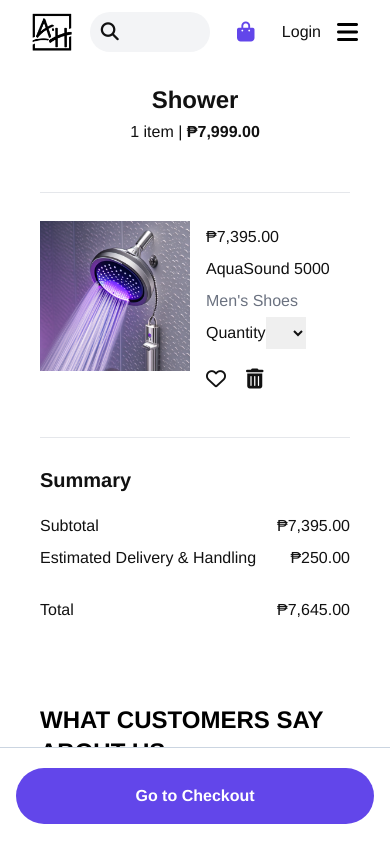
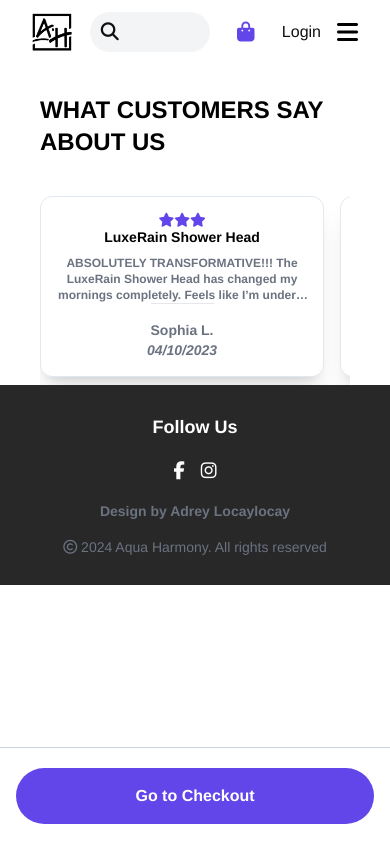
Before and after one commit to japhethh/Aquaharmony, a React (Vite) app: page /cart in a window 390 px wide. Shown: the top 842 px of the page. Built offline with nearby package versions, Linux system fonts and the light colour scheme; a web font is replaced by a local one.

Commit message:
localstorage accurate and currency

```diff
--- a/package.json
+++ b/package.json
@@ -12,6 +12,7 @@
   "dependencies": {
     "react": "^18.2.0",
     "react-dom": "^18.2.0",
+    "react-icons": "^5.1.0",
     "react-paginate": "^8.2.0"
   },
   "devDependencies": {
--- a/src/components/Header.jsx
+++ b/src/components/Header.jsx
@@ -1,10 +1,11 @@
-import { useState } from "react";
-import { Link, NavLink } from "react-router-dom";
+import { useEffect, useState } from "react";
+import { json, Link, NavLink } from "react-router-dom";
 import IconLogo from "../images/iconlogo.jpeg";
 
 const Header = () => {
   const [menu, setMenu] = useState(false);
-  const [openSearch, setOpenSearch] = useState(false)
+  const [openSearch, setOpenSearch] = useState(false);
+
 
   // Conditional class application for the menu
   const menuClasses = `md:hidden ${
@@ -71,29 +72,38 @@
           {/* right header */}
           <div className="flex justify-between items-center gap-4 cursor-pointer ">
             <div className="flex flex-row rounded-full md:px-3 md:gap-3 items-center hover:bg-gray-200 bg-gray-100 md:py-2 pr-2 max-md:w-[120px] max-w-[200px] ">
-              <i class="fa-solid fa-magnifying-glass w-5 h-5 max-md:p-5 text-lg rounded-full flex justify-center items-center" onClick={() => setOpenSearch(true)}></i>
+              <i
+                class="fa-solid fa-magnifying-glass w-5 h-5 max-md:p-5 text-lg rounded-full flex justify-center items-center"
+                onClick={() => setOpenSearch(true)}
+              ></i>
               <input
-                className={`px-1 outline-none bg-transparent text-lg w-full  ${openSearch ? "block": "hidden"}`}
+                className={`px-1 outline-none bg-transparent text-lg w-full  ${
+                  openSearch ? "block" : "hidden"
+                }`}
                 type="text"
                 placeholder="Search"
               />
             </div>
 
             <div className="md:block hidden z-50 ">
-              <NavLink to="favorites"
+              <NavLink
+                to="favorites"
                 className={(navData) =>
                   navData.isActive ? "text-[#6246ea]" : ""
                 }
               >
-                <i class="fa-regular fa-heart text-xl h-10 w-10 flex justify-center items-center p-3 hover:bg-slate-100 rounded-full" ></i>
+                <i class="fa-regular fa-heart text-xl h-10 w-10 flex justify-center items-center p-3 hover:bg-slate-100 rounded-full"></i>
               </NavLink>
             </div>
 
             <div className="md:block  z-10">
-            <NavLink
+              {/* bag */}
+              <NavLink
                 className={(navData) =>
                   navData.isActive ? "text-[#6246ea]" : ""
-                }  to="cart" >
+                }
+                to="cart"
+              >
                 <i class="fa-solid fa-bag-shopping text-xl h-10 w-10 flex justify-center items-center p-3 hover:bg-slate-100 rounded-full"></i>
               </NavLink>
             </div>
--- a/src/pages/BagItem.jsx
+++ b/src/pages/BagItem.jsx
@@ -1,47 +1,92 @@
-import React from "react";
-import image1 from '../images/1.png'
+import React, { useEffect, useState } from "react";
+import formatCurrency from "../utilities/formatCurrency";
+import { IoIosHeartEmpty } from "react-icons/io";
+import { IoTrashOutline } from "react-icons/io5";
 
 const BagItem = () => {
+  const [parsedData, setParsedData] = useState([]);
+  const [subtotal, setSubtotal] = useState(0);
+  const [total, setTotal] = useState(0);
+  const shippingThreshold = 30; // Example threshold for free shipping
+
+  useEffect(() => {
+    const results = localStorage.getItem("cart");
+    const parsedDatas = JSON.parse(results);
+    setParsedData(parsedDatas || []);
+  }, []);
+
+  useEffect(() => {
+    let subTotal = 0;
+    parsedData.forEach((item) => {
+      subTotal += parseFloat(item.price);
+    });
+    setSubtotal(subTotal);
+    setTotal(subTotal); // Initially set total to subtotal
+
+    // Check if subtotal exceeds shipping threshold for free shipping
+    if (subTotal >= shippingThreshold) {
+      // If subtotal exceeds the threshold, subtract shipping cost from total
+      setTotal(subTotal); // Free shipping
+    } else {
+      // If subtotal doesn't exceed the threshold, add shipping cost to total
+      setTotal(subTotal);
+    }
+  }, [parsedData]);
+
   return (
     <section className="container leading-loose text-[#111111]">
       <div className="md:block hidden px-5">
         <div className="flex  min-h-screen gap-4 ">
-        <div className="w-2/3 flex-1">
-          <h2>Shower</h2>
           {/* Looping */}
+          <div className="w-2/3 flex-1 overflow-y-scroll h-[500px]">
+            {parsedData.map((item) => (
+              <div key={item}>
+                <h2>{item.category}</h2>
+
                 <div className="card-bag flex gap-4 border-b-[1px] border-gray-200 py-7">
                   <div className="card-image  ">
                     <img
                       className="w-[200px] h-auto object-contain"
-                src={image1}
+                      src={item.image}
                       alt=""
                     />
                   </div>
+
                   <div className="flex flex-col w-full text-[18px]  leading-7 ">
                     <div className="flex justify-between text-black font-semibold">
-                <h1 >AquaSound 5000</h1>
-                <h1 >$7,395.00</h1>
+                      <h1>{item.name}</h1>
+                      <h1>{formatCurrency(item.price)}</h1>
                     </div>
+
                     <div className="text-gray-500">
                       <h3>Shower</h3>
+                    </div>
+
+                    <div className="flex justify-start gap-4 items-start py-5 ">
+                      <IoIosHeartEmpty className="text-2xl"/>
+                      <IoTrashOutline  className="text-2xl"/>
                     </div>
                   </div>
                 </div>
               </div>
+            ))}
+            {/* end */}
+          </div>
+
           <div className="w-1/3 flex-1">
             <h2>Summary</h2>
             <div className="flex flex-col gap-2">
-            <div className="flex justify-between  ">
+              <div className="flex justify-between">
                 <h1>Subtotal</h1>
-              <h1>₱7,395.00</h1>
+                <h1>{formatCurrency(subtotal)}</h1>
               </div>
-            <div className="flex justify-between ">
+              <div className="flex justify-between">
                 <h1>Estimated Delivery & Handling</h1>
-              <h1>₱250.00</h1>
+                <h1>{formatCurrency(shippingThreshold)}</h1>
               </div>
               <div className="flex justify-between py-5 border-b-[1px] border-t-[1px] border-gray-200">
                 <h1>Total</h1>
-              <h1>₱7,645.00</h1>
+                <h1>{formatCurrency(total)}</h1>
               </div>
               <button className="max-w-[300px] min-w-[300px] mx-auto py-3 px-8 bg-[#6246ea] hover:opacity-80 rounded-full text-white font-semibold">
                 Check Out
@@ -52,61 +97,14 @@
       </div>
 
       {/* Mobile */}
-      <div className="px-5 max-md:block hidden">
-        <div className="h-32 text-center py-5">
-          <h1 className="text-2xl font-semibold">Shower</h1>
-          <h1>
-            <span>1 item </span>|<strong> ₱7,999.00</strong>
-          </h1>
-        </div>
-        <div className=" border-t-[1px] border-gray-200 py-7 flex gap-4">
-          <div>
-            <img className="max-w-[150px] " src={image1} alt="" />
-          </div>
-          <div className="flex flex-col justify-start max-md:w-full">
-            <div className="flex justify-between max-sm:flex-col    flex-row-reverse">
-            <h1>₱7,395.00</h1>
-            <h1>AquaSound 5000</h1>
-            </div>
-            <h1 className="text-gray-500">Men's Shoes</h1>
-            <div className="flex ">
-            <label htmlFor="">Quantity</label>
-            <select className="w-10" name="" id="">
-              <option value="hello"></option>
-            </select>
-            </div>
-            <div className="flex justify-start gap-5 text-xl font-thin py-5">
-            <i class="fa-regular fa-heart"></i>
-            <i class="fa-solid fa-trash-can"></i>
-            </div>
-          </div>
-        </div>
-        <div className=" border-t-[1px] border-gray-200 py-7 gap-4">
-      <div>
-        <h1 className="font-semibold text-xl pb-4">Summary</h1>
-        <div className="flex justify-between items-center">
-          <h1>Subtotal</h1>
-          <h1>₱7,395.00</h1>
-        </div>
-        <div className="flex justify-between items-center">
-          <h1>Estimated Delivery & Handling</h1>
-          <h1>₱250.00</h1>
-        </div>
-        <div className="flex justify-between items-center py-5">
-          <h1>Total</h1>
-          <h1>₱7,645.00</h1>
-        </div>
-      </div>
-
-        </div>
-
-      </div>
+      <div className="px-5 max-md:block hidden">{/* Mobile content */}</div>
       {/* end */}
 
       <div className="max-md:block hidden fixed left-0 w-full bottom-0 py-5 px-4 border-t-[1px] bg-white border-slate-300  ">
-          <button className="w-full bg-[#6246ea] text-white mx-auto py-3 px-4 rounded-full font-semibold">Go to Checkout</button>
+        <button className="w-full bg-[#6246ea] text-white mx-auto py-3 px-4 rounded-full font-semibold">
+          Go to Checkout
+        </button>
       </div>
-
     </section>
   );
 };
--- a/src/pages/Products.jsx
+++ b/src/pages/Products.jsx
@@ -1,5 +1,7 @@
 import React from "react";
 import { Link } from "react-router-dom";
+import formatCurrency from "../utilities/formatCurrency";
+
 import { PRODUCTS } from "../data";
 
 const Products = ({ heading }) => {
@@ -61,9 +63,9 @@
                     {product.detail}
                   </p> */}
                   <div className="flex items-center pt-2 text-semibold text-[#6246ea]">
-                    ₱
+
                     <span className="text-md font-semibold  ">
-                      {product.price}
+                      {formatCurrency(product.price)}
                     </span>
                   </div>
 
--- /dev/null
+++ b/src/utilities/formatCurrency.jsx
@@ -0,0 +1,7 @@
+const CURRENCY_FORMATTER = new Intl.NumberFormat(undefined, {currency:"PHP", style:"currency"})
+
+const formatCurrency = (number) => {
+  return CURRENCY_FORMATTER.format(number)
+}
+
+export default formatCurrency
```
Also changed, not shown: src/data.jsx (+15 -15 lines), src/pages/SingleProduct.jsx (+43 -29 lines), 1 other file (tests, documents, lock files or other folders). Lines whose indentation alone changed are shown as unchanged.
